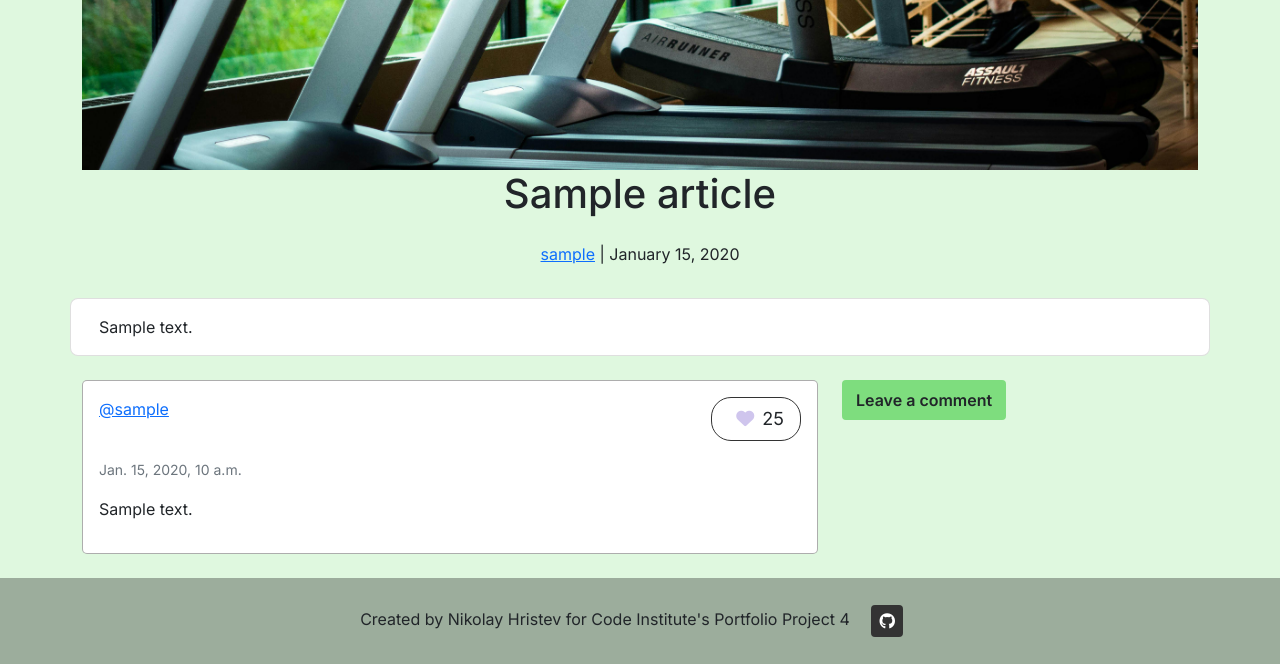
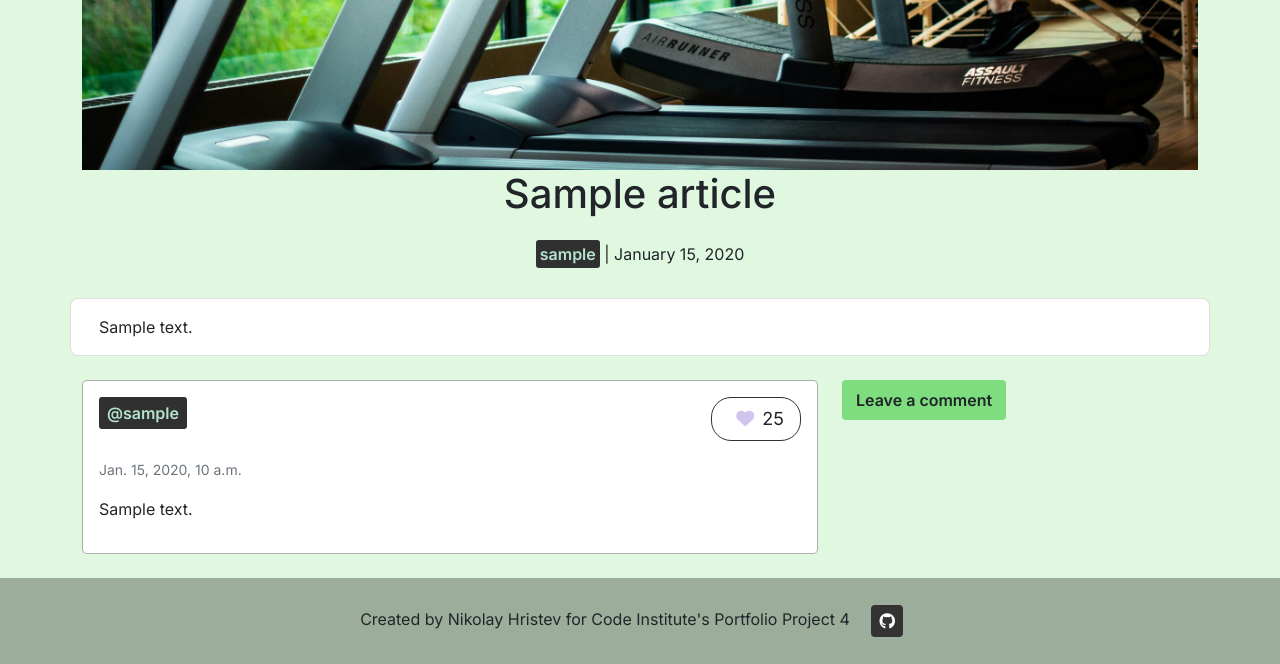
Before and after one commit to devnickocodes/healthifyzone, a Django app: a page that uses main/templates/main/view_article.html in a window 1280 px wide. Shown: the part 652-1316 px from the top of the page. Run offline with Django 4.2, Linux system fonts and the light colour scheme; tables that the repository leaves empty hold one stand-in row (values such as "Sample post"); some libraries are stand-ins or nearby versions.

Commit message:
style author class

```diff
--- a/main/templates/main/articles_by_category.html
+++ b/main/templates/main/articles_by_category.html
@@ -12,7 +12,7 @@
                     <div>
                         <h2 class="card-title text-center">{{ article.title }}</h2>
                         <p class="card-text text-center">{{ article.subtitle }}</p>
-                        <p class="card-text text-center"><a href="{% url 'view_profile' article.article_author%}">{{article.article_author}}</a> | {{ article.created_on |date:"F d, Y"  }}</p>
+                        <p class="card-text text-center"><a class="author" href="{% url 'view_profile' article.article_author%}">{{article.article_author}}</a> | {{ article.created_on |date:"F d, Y"  }}</p>
                     </div>
                     <div class="text-center mt-auto pt-3">
                         <a href="{% url 'view_article' article.article_slug %}">
--- a/main/templates/main/categories.html
+++ b/main/templates/main/categories.html
@@ -14,7 +14,7 @@
                         <div>
                             <h2 class="card-title text-center">{{category.title}}</h2>
                             <p class="card-text text-center">{{category.subtitle}}</p>
-                            <p class="card-text text-center"><a href="{% url 'view_profile' category.category_author%}">{{category.category_author}}</a> | {{category.created_on |date:"F d, Y" }}</p>
+                            <p class="card-text text-center"><a class="author" href="{% url 'view_profile' category.category_author%}">{{category.category_author}}</a> | {{category.created_on |date:"F d, Y" }}</p>
                         </div>
                         <div class="text-center">
                             <a href="{% url 'view_by_category' category.category_slug %}">
--- a/main/templates/main/index.html
+++ b/main/templates/main/index.html
@@ -24,7 +24,7 @@
                     <div>
                         <h3 class="card-title text-center">{{article.title}}</h3>
                         <p class="card-text text-center">{{article.subtitle}}</p>
-                        <p class="card-text text-center"><a href="{% url 'view_profile' article.article_author%}">{{article.article_author}}</a> | {{article.created_on |date:"F d, Y" }}</p>
+                        <p class="card-text text-center"><a class="author" href="{% url 'view_profile' article.article_author%}">{{article.article_author}}</a> | {{article.created_on |date:"F d, Y" }}</p>
                     </div>
                     <div class="text-center">
                         <a href="{% url 'view_article' article.article_slug %}">
--- a/main/templates/main/view_article.html
+++ b/main/templates/main/view_article.html
@@ -9,7 +9,7 @@
               <h1 class="post-title text-center">{{ article.title }}</h1>
       </div>
       <div class="row">
-            <p class="text-center pt-3"><a href="{% url 'view_profile' article.article_author%}">{{article.article_author}}</a> | {{ article.created_on |date:"F d, Y" }}</p>
+            <p class="text-center pt-3"><a class="author" href="{% url 'view_profile' article.article_author%}">{{article.article_author}}</a> | {{ article.created_on |date:"F d, Y" }}</p>
     </div>
   </div>
 <div class="container">
@@ -33,7 +33,7 @@
             <div class="d-flex flex-column mb-4 p-3 comment-container {% if not comment.approved and comment.comment_author == user %}text-muted{% elif not comment.approved %}d-none{% endif %}">
                 <div class="d-flex justify-content-between">
                     <div>
-                        <p class="author"><a href="{% url 'view_profile' comment.comment_author%}">@{{ comment.comment_author }}</a></p>
+                        <p class="author"><a class="author" href="{% url 'view_profile' comment.comment_author%}">@{{ comment.comment_author }}</a></p>
                     </div>
                     <div class="ml-auto">
                         <p class="likes py-1 px-3"><i class="fa-sharp fa-solid fa-heart m-2"></i>25</p>
--- a/static/css/style.css
+++ b/static/css/style.css
@@ -225,3 +225,20 @@ h2{
 .edit-btn{
     background-color: rgb(168, 159, 159);
 }
+
+/* Link to author profile page */
+.author{
+    text-decoration: none;
+    color: #B4E4CE;
+    font-weight: 600;
+    background-color: #303030;
+    border-radius: 3px;
+    padding: 4px;
+}
+
+.author:hover{
+    text-decoration: none;
+    color: #303030;
+    background-color: #B4E4CE;
+    font-weight: 600;
+}
--- a/templates/account/login.html
+++ b/templates/account/login.html
@@ -12,7 +12,7 @@
       <div class="col-md-8 offset-md-2">
           <h1 class="text-center mb-5 py-2 login-header">{% trans "Sign In" %}</h1>
 
-          <p class="lead">{% trans "Welcome back to the HealthifyZone blog. To participate in discussions or interact with posts, please sign in. If you haven't registered yet, then" %}
+          <p class="lead">{% trans "Welcome back to the HealthifyZone blog. To participate in discussions, view users profiles or interact with posts, please sign in. If you haven't registered yet, then" %}
           <a class="link register-link" href="{% url 'register' %}">{% trans "sign up" %}</a>
           {% trans "first." %}
       </div>
@@ -25,7 +25,7 @@
               {% if redirect_field_value %}
               <input type="hidden" name="{{ redirect_field_name }}" value="{{ redirect_field_value }}" />
               {% endif %}
-              <button class="btn article-btn right mb-3" type="submit">{% trans "Sign In" %}</button>
+              <button class="btn main-btn right mb-3" type="submit">{% trans "Sign In" %}</button>
           </form>
       </div>
   </div>
--- a/templates/account/logout.html
+++ b/templates/account/logout.html
@@ -17,7 +17,7 @@
           {% if redirect_field_value %}
           <input type="hidden" name="{{ redirect_field_name }}" value="{{ redirect_field_value }}"/>
           {% endif %}
-          <button class="article-btn p-2 rounded" type="submit">{% trans 'Sign Out' %}</button>
+          <button class="main-btn p-2 rounded" type="submit">{% trans 'Sign Out' %}</button>
         </form>
     </div>
   </div>
--- a/users/templates/users/user_not_found.html
+++ b/users/templates/users/user_not_found.html
@@ -5,7 +5,7 @@
     <div class="row">
         <div class="col">
             <h1>Ooops looks like this user doesn't exist!</h1>
-            <a class="btn main-btn" href="{% url 'homepage'%}">Back to homepage.</a>
+            <a class="btn main-btn" href="{% url 'homepage'%}">Back to homepage</a>
         </div>
     </div>
 </div>
```
